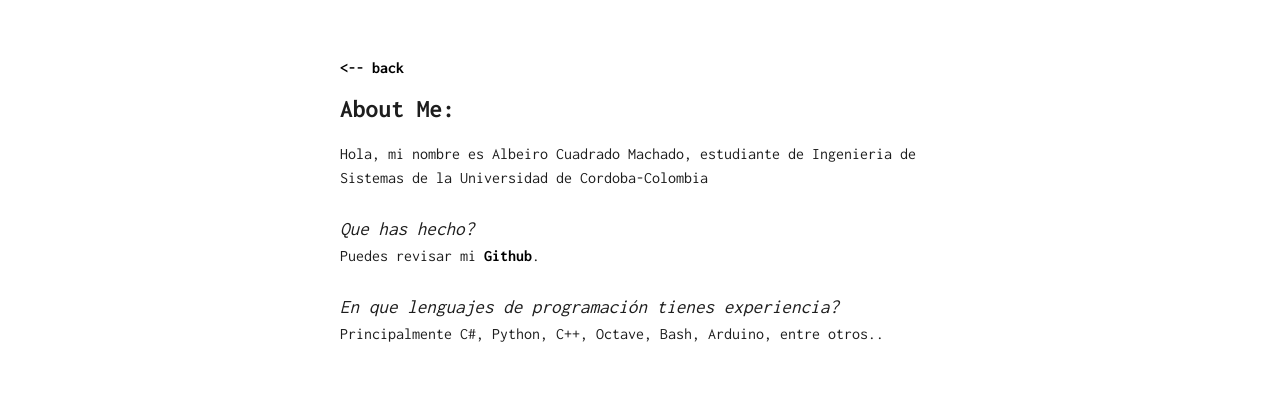
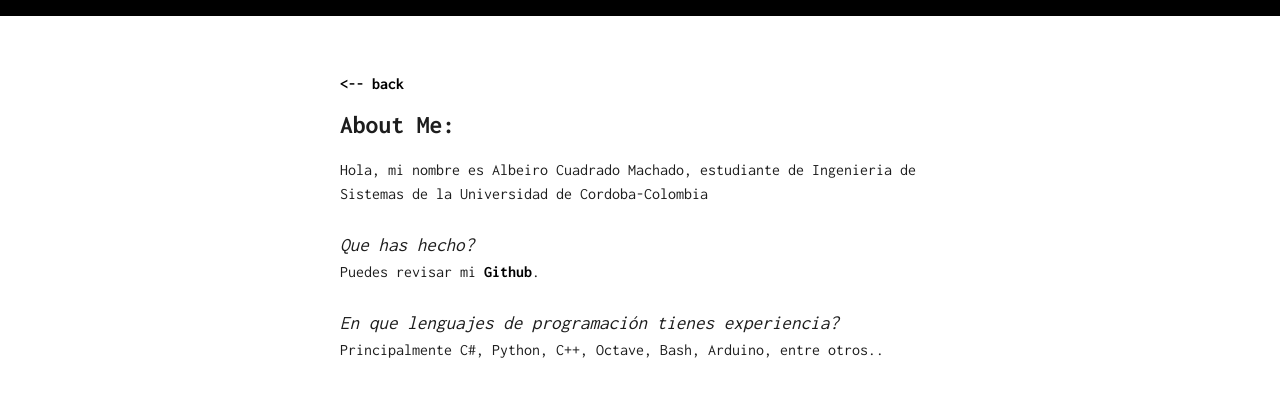
Before and after one commit to AlbCM/albcm.github.io, a Jekyll site: the page built from me/index.md, in a window 1280 px wide. Shown: the top 397 px of the page. Built offline with Jekyll 4.4.1, drawn with Linux system fonts in a browser that asks for light colours; comment, search, counter and statistics services are not loaded.

Commit message:
Update about.html

```diff
--- a/_layouts/about.html
+++ b/_layouts/about.html
@@ -1,7 +1,15 @@
 ---
 layout: default
 ---
+<style>
+	body{
+    border-top-style:solid;
+    border-top-width:1em;
+    border-top-color:black;
 
+}
+</style>
+<body>
 <div class="about">
     <a class="about__back" href="/">&lt;-- back</a>
     <h1 class="about__title">About Me:</h1>
@@ -9,3 +17,4 @@ layout: default
         {{ content }}
     </div>
 </div>
+</body>
```
